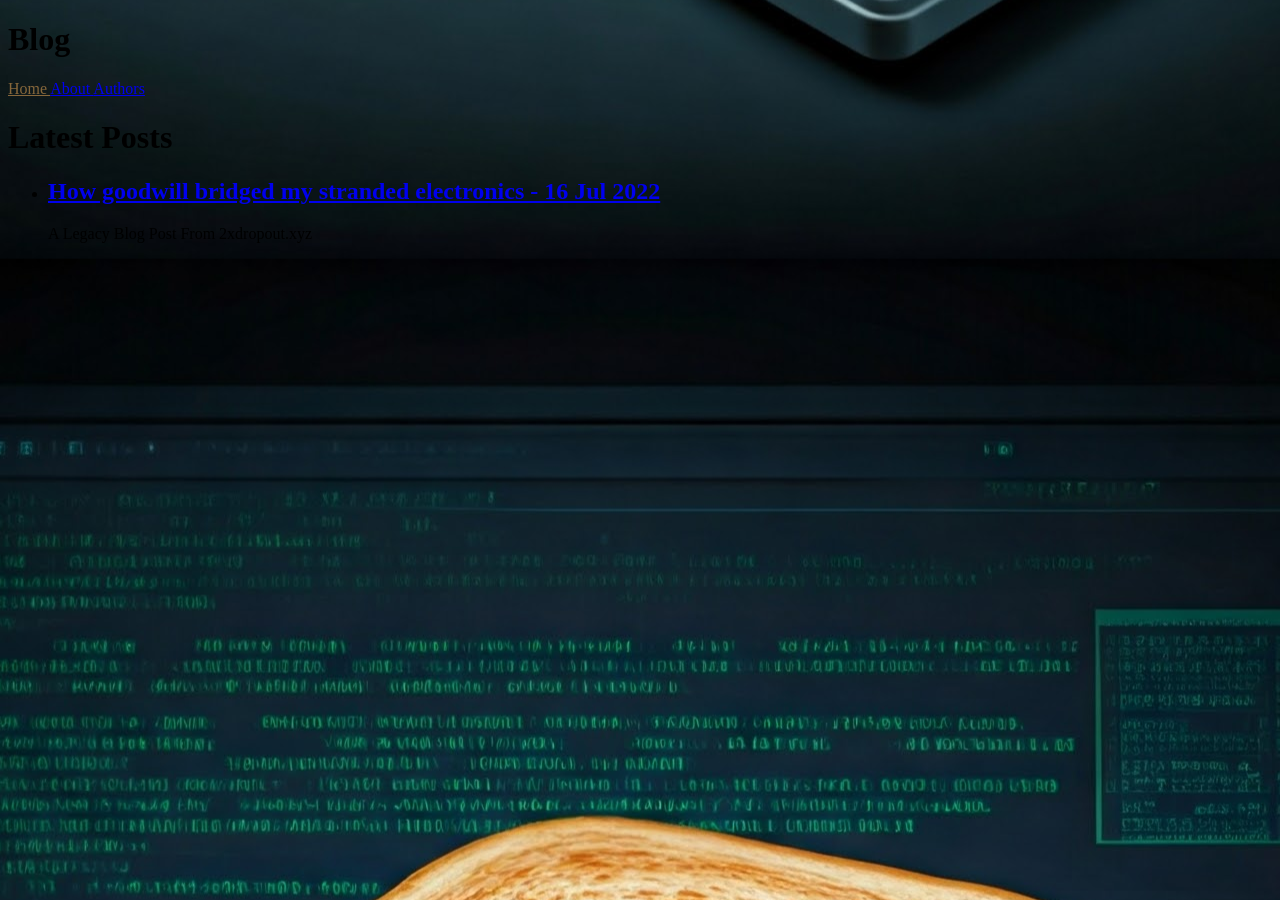
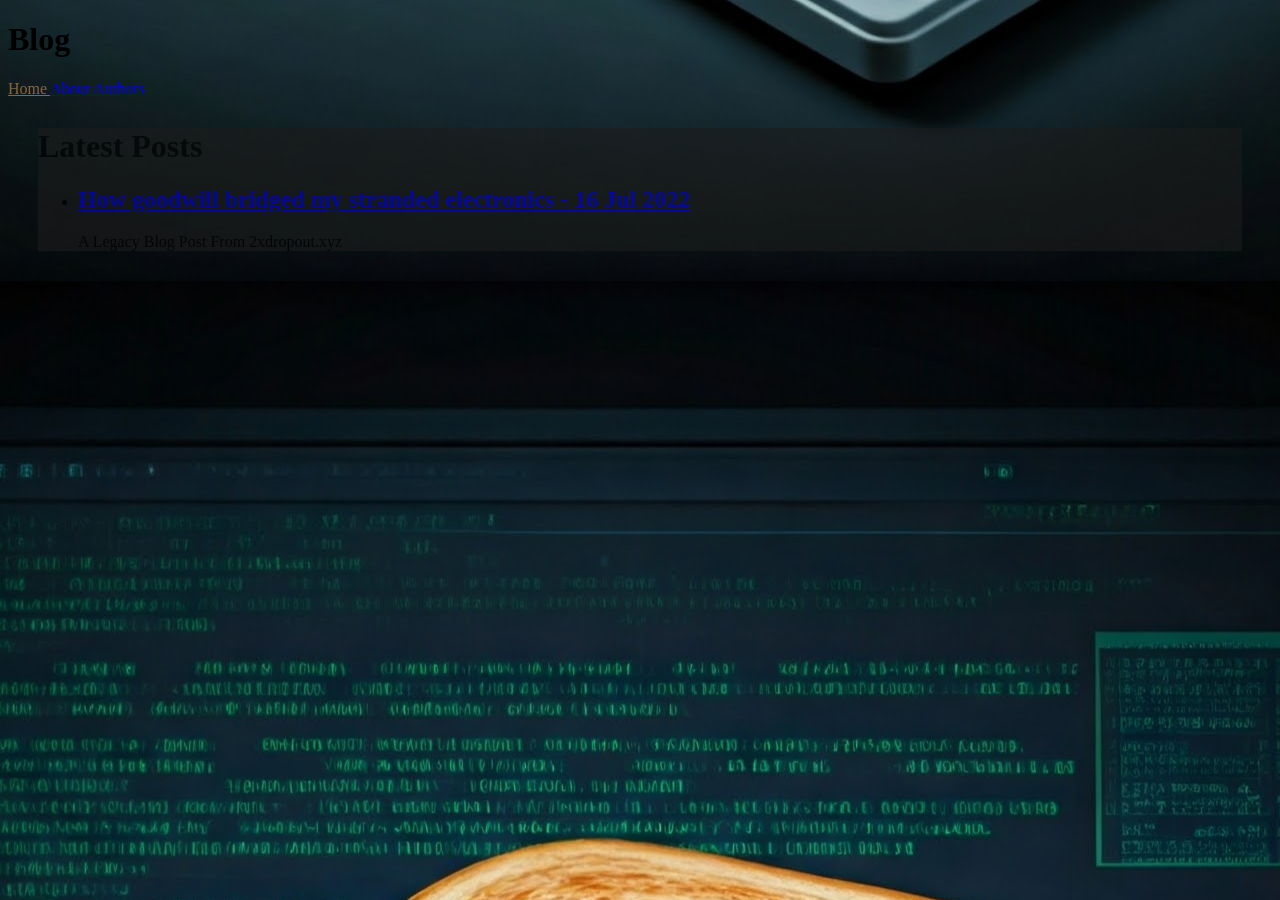
Before and after one commit to Philip-Otter/pbandt.github.io, a Jekyll site: the page built from index.html, in a window 1280 px wide. Built offline with Jekyll 4.4.1, drawn with Linux system fonts in a browser that asks for light colours.

Commit message:
Update main.css

```diff
--- a/assets/css/main.css
+++ b/assets/css/main.css
@@ -3,3 +3,8 @@ body {
   background-repeat: repeat;
   background-position: bottom;
 }
+div.readBox {
+  margin: 30px;
+  background-color: #1c1c1c;
+  opacity: 0.6;
+}
```
